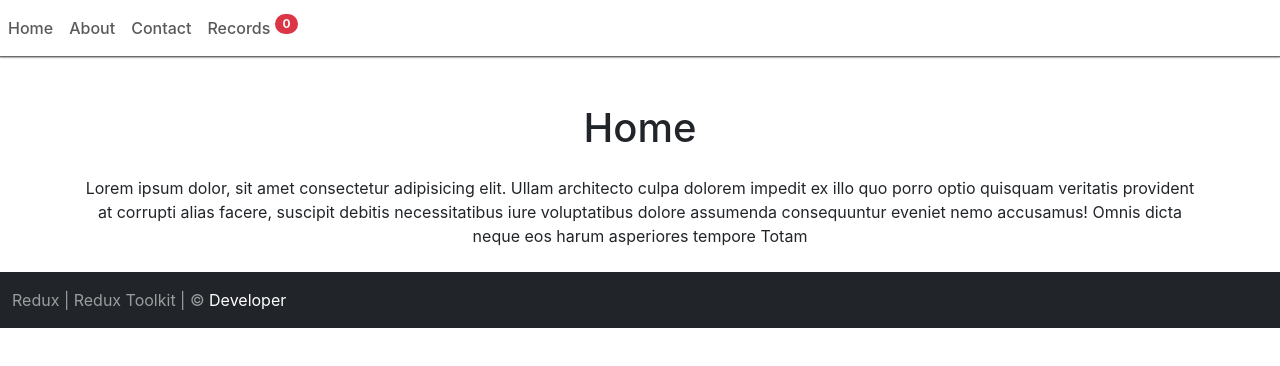
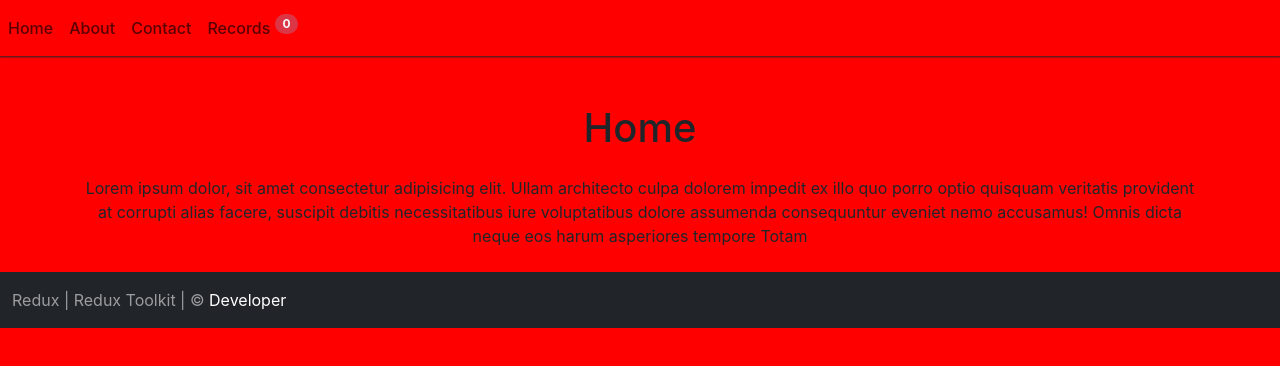
Before and after one commit to KhokharHuzaifa/ContactBook-App, a React (Vite) app: page / in a window 1280 px wide. Shown: the top 366 px of the page. Built offline with nearby package versions, Linux system fonts and the light colour scheme.

Commit message:
style update

```diff
--- a/src/index.css
+++ b/src/index.css
@@ -7,6 +7,7 @@
 }
 body {
   font-family: Inter, system-ui, Avenir, Helvetica, Arial, sans-serif;
+  background: red;
 }
 .Nav {
   box-shadow: 0px 0px 2px 1px;
```
Also changed, not shown: 1 other file (tests, documents, lock files or other folders).
